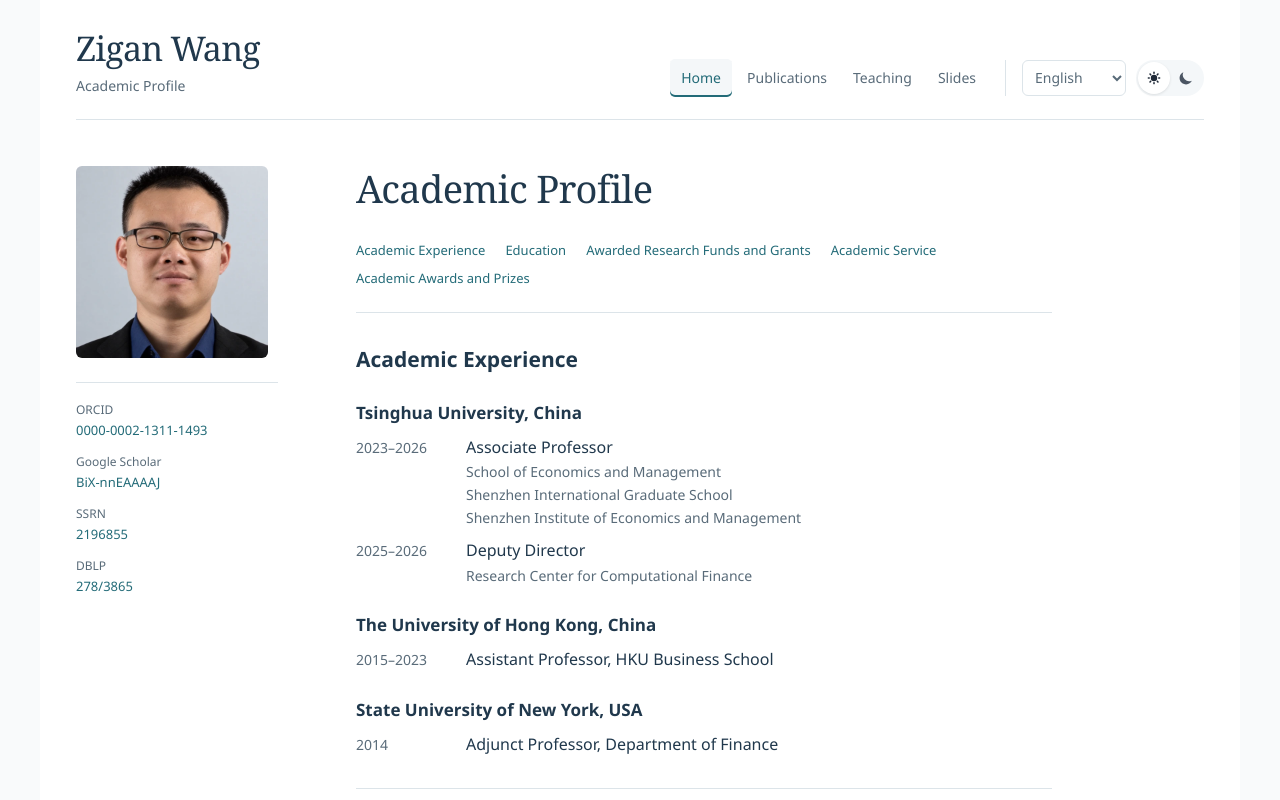
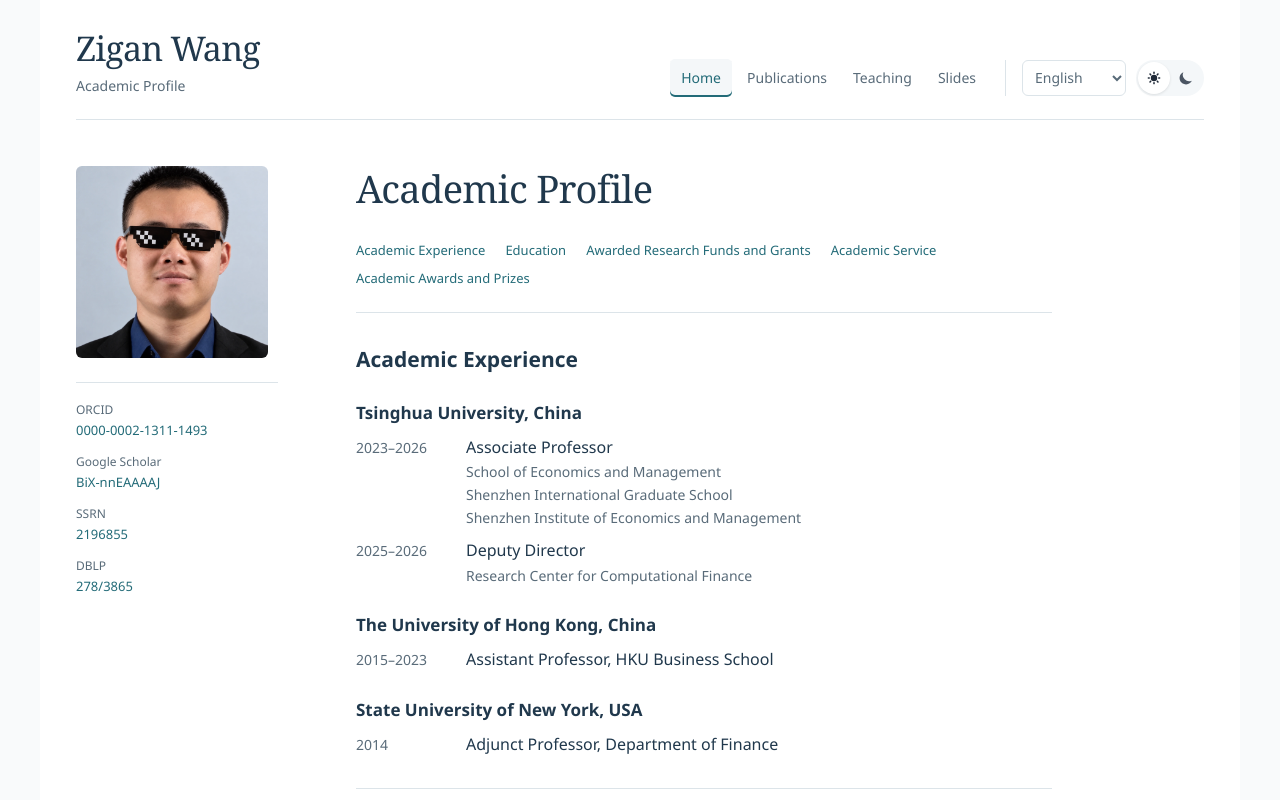
Before and after one commit to macaumuse/website-profile, a plain HTML site: page index.html in a window 1280 px wide. Shown: the top 800 px of the page. Drawn offline with Linux system fonts and the light colour scheme.

Commit message:
Replace profile portrait and remove old alternate photos

```diff
--- a/assets/design.css
+++ b/assets/design.css
@@ -46,7 +46,7 @@ body .site-shell { max-width: 1200px; margin-inline: auto; background: var(--sur
 .site-shell .site-sidebar { width: auto; height: 100%; padding: 46px 26px 40px 36px; border: 0; background: var(--surface); }
 .sidebar-sticky { position: sticky; top: 28px; }
 .site-sidebar .avatar-image { width: 192px; height: 192px; margin: 0 0 24px; border-radius: 6px; box-shadow: none; transform: none; object-fit: cover; }
-.profile-photo { display: block; max-width: 192px; border-radius: 6px; cursor: pointer; }
+.profile-photo { display: block; max-width: 192px; border-radius: 6px; }
 .profile-photo .avatar-image { margin-bottom: 0; }
 .profile-photo { margin-bottom: 24px; }
 .contact-email { gap: 7px; font-size: 13px; line-height: 1.55; color: var(--accent); }
--- a/index.html
+++ b/index.html
@@ -20,13 +20,13 @@
     <meta property="og:url" content="https://wangzigan.com/">
     <meta property="og:title" content="Zigan Wang - Academic Profile">
     <meta property="og:description" content="Research in Applied Microeconomics, International Economics, Environmental Economics, and Fintech.">
-    <meta property="og:image" content="https://wangzigan.com/assets/avatar-restored.webp">
+    <meta property="og:image" content="https://wangzigan.com/assets/avatar-updated.webp">
     <meta property="og:site_name" content="Zigan Wang Academic Homepage">
     <meta property="twitter:card" content="summary_large_image">
     <meta property="twitter:url" content="https://wangzigan.com/">
     <meta property="twitter:title" content="Zigan Wang - Academic Profile">
     <meta property="twitter:description" content="Research in Applied Microeconomics, International Economics, Environmental Economics, and Fintech.">
-    <meta property="twitter:image" content="https://wangzigan.com/assets/avatar-restored.webp">
+    <meta property="twitter:image" content="https://wangzigan.com/assets/avatar-updated.webp">
 
     <title>Zigan Wang - Academic Profile | Economics & Fintech Research</title>
 
@@ -48,7 +48,7 @@
                 "name": "Tsinghua University"
             }
         ],
-        "image": "https://wangzigan.com/assets/avatar-restored.webp",
+        "image": "https://wangzigan.com/assets/avatar-updated.webp",
         "url": "https://wangzigan.com",
         "sameAs": [
             "https://papers.ssrn.com/sol3/cf_dev/AbsByAuth.cfm?per_id=2196855"
@@ -238,6 +238,6 @@
 
     <div id="back-to-top"></div>
 
-    <script src="main.js?v=20260929b"></script>
+    <script src="main.js?v=20261007-avatar"></script>
 </body>
 </html>
--- a/main.js
+++ b/main.js
@@ -86,7 +86,7 @@
         sidebar: `
         <aside class="site-sidebar w-full md:w-80 lg:w-96 bg-gray-50 dark:bg-gray-800 p-6 md:border-r border-gray-300 dark:border-gray-700">
             <div class="sidebar-sticky">
-            <button type="button" class="profile-photo" aria-label="Show alternate portrait" aria-pressed="false"><img src="assets/avatar-restored.webp" alt="Zigan Wang" class="w-48 h-48 mx-auto mb-6 rounded-lg shadow-md hover:shadow-lg hover:scale-110 transition-all duration-300 object-cover avatar-image" loading="eager" fetchpriority="high" width="192" height="192" data-original="assets/avatar-restored.webp" data-hover="assets/smile-restored.webp"></button>
+            <div class="profile-photo"><img src="assets/avatar-updated.webp" alt="Zigan Wang" class="w-48 h-48 mx-auto mb-6 rounded-lg shadow-md hover:shadow-lg hover:scale-110 transition-all duration-300 object-cover avatar-image" loading="eager" fetchpriority="high" width="192" height="192"></div>
             <div class="space-y-4">
                 <div id="contact-emails" class="space-y-2">
                     <a href="mailto:wangzigan@zju.edu.cn" class="contact-email text-primary dark:text-blue-400 hover:underline flex items-center text-sm" data-region-profile="zju" hidden>
@@ -363,27 +363,6 @@
             }
         });
 
-        const avatarImage = document.querySelector('.avatar-image');
-        const photoButton = document.querySelector('.profile-photo');
-        if (avatarImage && photoButton && !avatarImage.dataset.initialized) {
-            const originalSrc = avatarImage.dataset.original;
-            const hoverSrc = avatarImage.dataset.hover;
-            let selected = false;
-            const alternate = new Image();
-            alternate.src = hoverSrc;
-            photoButton.addEventListener('pointerenter', e => {
-                if (e.pointerType === 'mouse') avatarImage.src = hoverSrc;
-            });
-            photoButton.addEventListener('pointerleave', () => {
-                avatarImage.src = selected ? hoverSrc : originalSrc;
-            });
-            photoButton.addEventListener('click', () => {
-                selected = !selected;
-                photoButton.setAttribute('aria-pressed', String(selected));
-                avatarImage.src = selected ? hoverSrc : originalSrc;
-            });
-            avatarImage.dataset.initialized = 'true';
-        }
     }
 
     async function changeLanguage(lang) {
```
Also changed, not shown: pub.html (+3 -3 lines), slides.html (+3 -3 lines), teaching.html (+3 -3 lines), assets/avatar-restored.webp (deleted), assets/avatar-updated.webp (added), assets/avatar.webp (deleted), assets/smile-restored.webp (deleted), assets/smile.webp (deleted).
